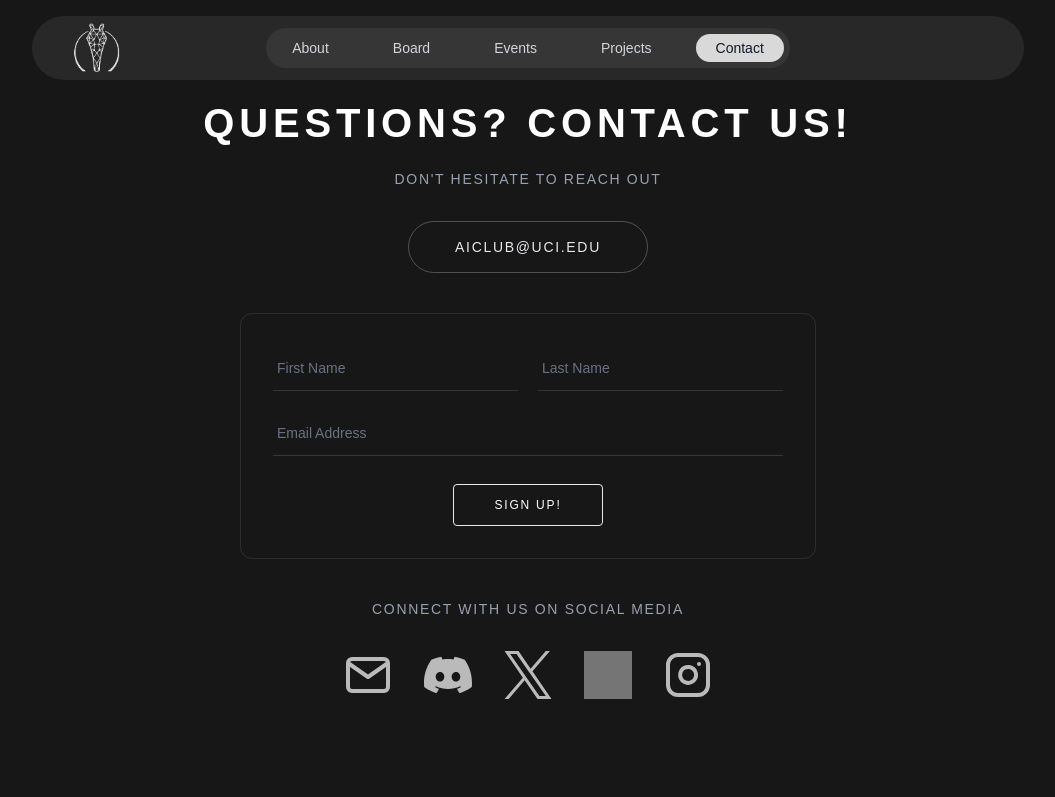
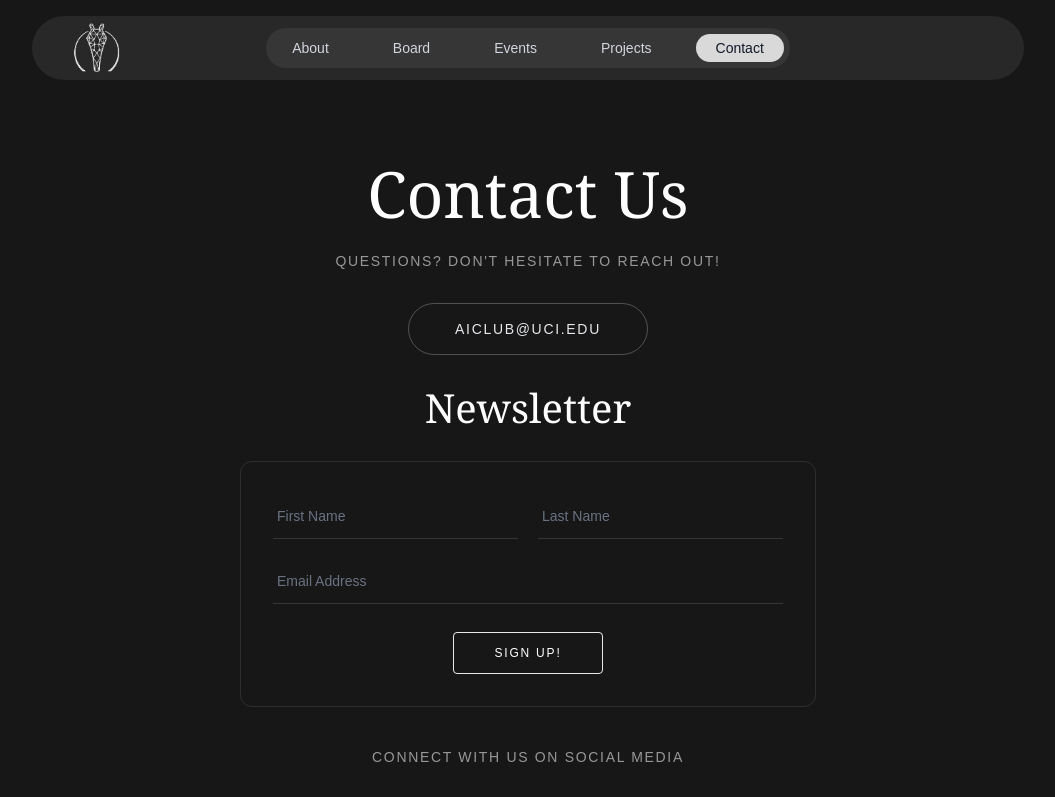
Before and after one commit to aiclubatuci/aiclub-website, a Next.js app: page /contact in a window 1280 px wide. Shown: the top 797 px of the page, without its empty margins (112-1167 px from the left). Built offline with nearby package versions, Linux system fonts and the light colour scheme; grey boxes are pictures that could not be loaded.

Commit message:
fix: header fonts match home section

```diff
--- a/src/app/contact/page.tsx
+++ b/src/app/contact/page.tsx
@@ -1,4 +1,11 @@
 import ContactSection from "@/components/sections/ContactSection";
+
+export async function generateMetadata() {
+  return {
+    title: "Contact - AI at UCI",
+    description: "Contact AI at UCI for any questions or inquiries",
+  };
+}
 
 export default function Contact() {
   return <ContactSection />;
--- a/src/components/sections/ContactSection.tsx
+++ b/src/components/sections/ContactSection.tsx
@@ -60,26 +60,30 @@ export default function ContactSection() {
   };
 
   return (
-    <div className="min-h-screen flex items-center justify-center">
-      <div className="w-full px-4 py-16 lg:px-32 text-center overflow-hidden text-white">
-        <h1 className="font-extrabold uppercase tracking-[0.12em] text-3xl sm:text-4xl lg:text-[40px] mb-6">
-          Questions? Contact Us!
+    <div className="min-h-screen flex items-center justify-center pt-24">
+      <div className="w-full px-4 py-16 lg:px-32 text-center overflow-hidden">
+        <h1 className="font-serif text-[clamp(2.5rem,5.5vw,4rem)] font-normal leading-[1.05] text-white mb-6">
+          Contact Us
         </h1>
 
-        <h2 className="font-medium uppercase tracking-[0.12em] text-xs sm:text-sm text-gray-400 mb-8">
-          Don't hesitate to reach out
+        <h2 className="font-medium uppercase tracking-[0.12em] text-xs sm:text-sm text-white/55 mb-8">
+          Questions? Don't hesitate to reach out!
         </h2>
 
         <a
           href={`mailto:${email}`}
           target="_blank"
           rel="noreferrer"
-          className="mx-auto mb-10 inline-flex w-[240px] h-[52px] items-center justify-center rounded-full border border-white/25 bg-transparent text-gray-200 hover:text-white hover:border-white/40 transition-all duration-300"
+          className="mx-auto mb-8 inline-flex w-[240px] h-[52px] items-center justify-center rounded-full border border-white/25 bg-transparent text-gray-200 hover:text-white hover:border-white/40 transition-all duration-300"
         >
           <span className="font-medium uppercase tracking-[0.12em] text-xs sm:text-sm">
             {email}
           </span>
         </a>
+
+        <h2 className="font-serif text-[clamp(2rem,4.5vw,2.5rem)] font-normal leading-[1.05] text-white mb-8">
+          Newsletter
+        </h2>
 
         <Newsletter
           handleSubmit={handleSubmit}
@@ -88,7 +92,7 @@ export default function ContactSection() {
           subscribeError={subscribeError}
         />
 
-        <h2 className="font-medium uppercase tracking-[0.12em] text-xs sm:text-sm text-gray-400 mb-8">
+        <h2 className="font-medium uppercase tracking-[0.12em] text-xs sm:text-sm text-white/55 mb-8">
           Connect with us on social media
         </h2>
 
```
